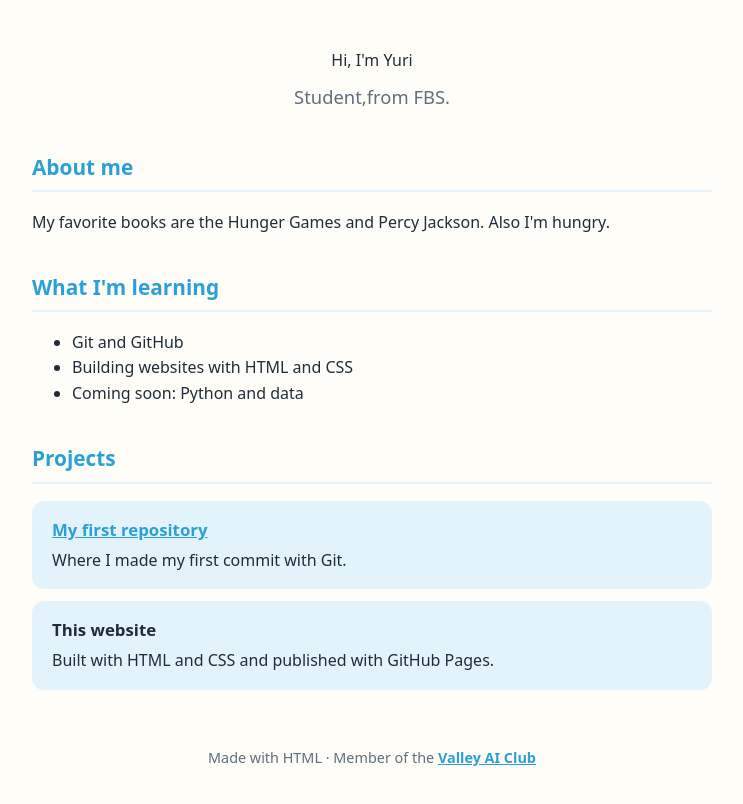
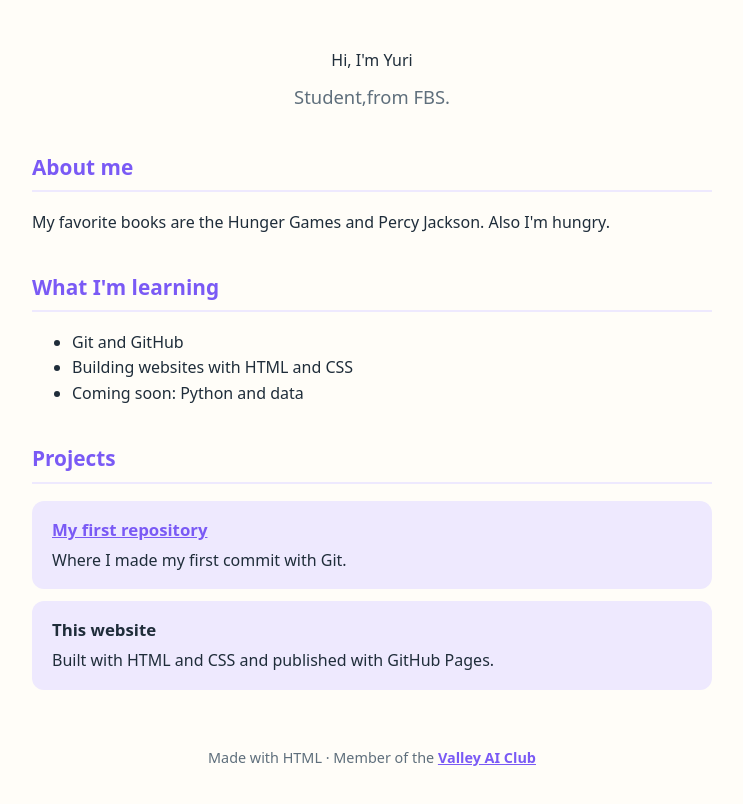
Before and after one commit to minkmink2425/minkmink2425.github.io, a plain HTML site: page index.html in a window 1280 px wide. Shown: the whole page, without its empty margins (268-1011 px from the left). Drawn offline with Linux system fonts and the light colour scheme.

Commit message:
Update accent colors and modify header text

```diff
--- a/index.html
+++ b/index.html
@@ -16,8 +16,8 @@
          --accent: #7a5af5;  --accent-soft: #eee9fe;   (purple)
     */
     :root {
-      --accent: #2b9fd8;
-      --accent-soft: #e3f3fb;
+      --accent: #7a5af5;
+      --accent-soft: #eee9fe;
       --text: #1f2d3a;
       --muted: #5f6f7c;
       --background: #fffdf8;
@@ -108,7 +108,7 @@
       <div class="avatar🎨div>
 
       <!-- ✏️ Your first name or a nickname (not your full name) -->
-      <h1>Hi, I'm Yuri</h1>
+      <h1>Hi, I'm Yuri </h1>
 
       <!-- ✏️ One sentence about you -->
       <p class="tagline">Student,from FBS.</p>
```
